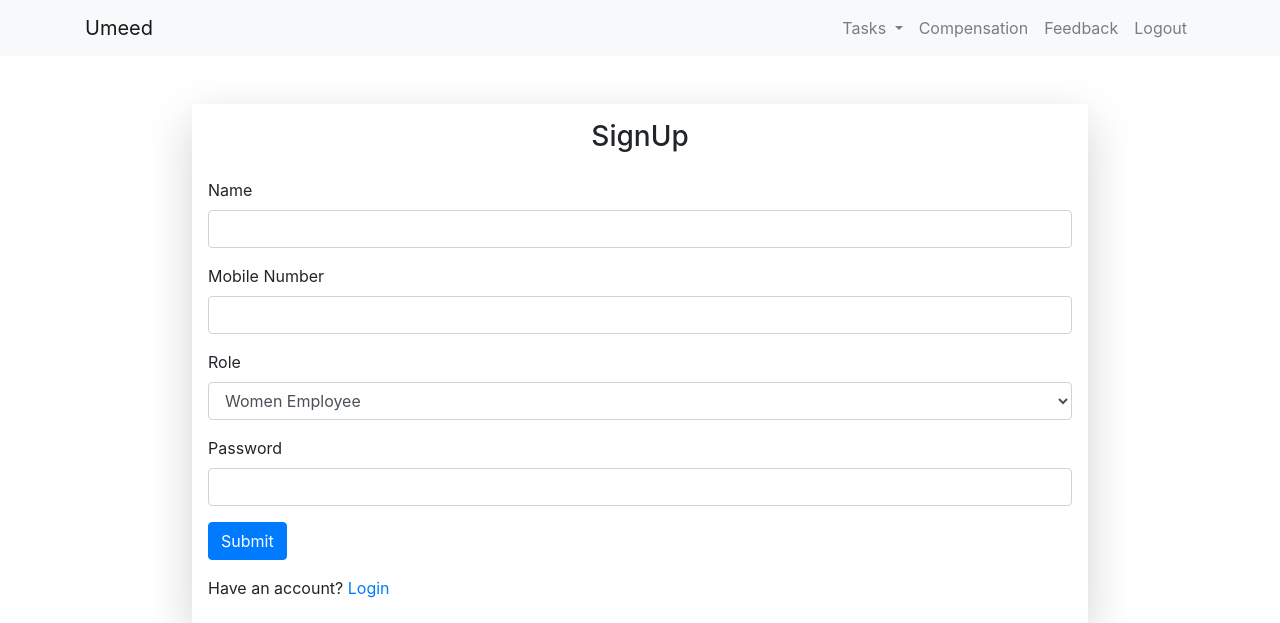
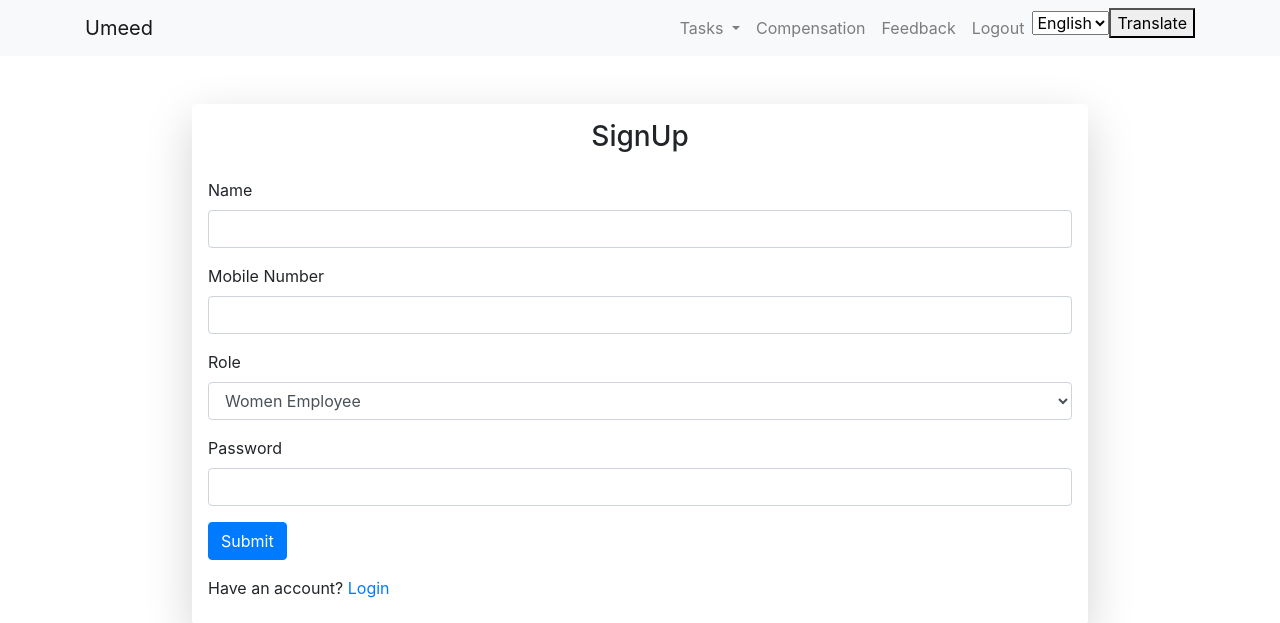
Before and after one commit to CFGIndia20/team-18, a PHP site: page /templates/authentication/signup.php in a window 1280 px wide. Shown: the top 623 px of the page. Run offline with PHP 8.4, Linux system fonts and the light colour scheme.

Commit message:
Added translate feature in navbar

```diff
--- a/templates/includes/navbar.php
+++ b/templates/includes/navbar.php
@@ -1,3 +1,29 @@
+<script type="text/javascript">
+
+function googleTranslateElementInit() {
+  new google.translate.TranslateElement({pageLanguage: "en"}, 'google_translate_element');
+}
+
+function changeLanguageByButtonClick() {
+  var language = document.getElementById("language").value;
+  var selectField = document.querySelector("#google_translate_element select");
+  for(var i=0; i < selectField.children.length; i++){
+    var option = selectField.children[i];
+    // find desired langauge and change the former language of the hidden selection-field
+    if(option.value==language){
+       selectField.selectedIndex = i;
+       // trigger change event afterwards to make google-lib translate this side
+       selectField.dispatchEvent(new Event('change'));
+       break;
+    }
+  }
+}
+</script>
+
+<script type="text/javascript" src="//translate.google.com/translate_a/element.js?cb=googleTranslateElementInit"></script>
+
+<div id="google_translate_element" style="display:none"></div>
+
 <nav class="navbar navbar-expand-lg navbar-light bg-light" style="background-color: #e3f2fd;">
     <div class="container">
         <a class="navbar-brand" href="#">Umeed</a>
@@ -26,6 +52,13 @@
                 <li class="nav-item">
                     <a class="nav-link" href="#">Logout</a>
                 </li>
+                <li class="nav-item">
+                    <select id = "language">
+                    <option value = "en" >English</option>
+                    <option value = "te">Telegu</option>
+                    <option value = "ur">Urdu</option>
+                    </select><button onclick="changeLanguageByButtonClick()">Translate</button>
+                </li>
             </ul>
         </div>
     </div>
```
